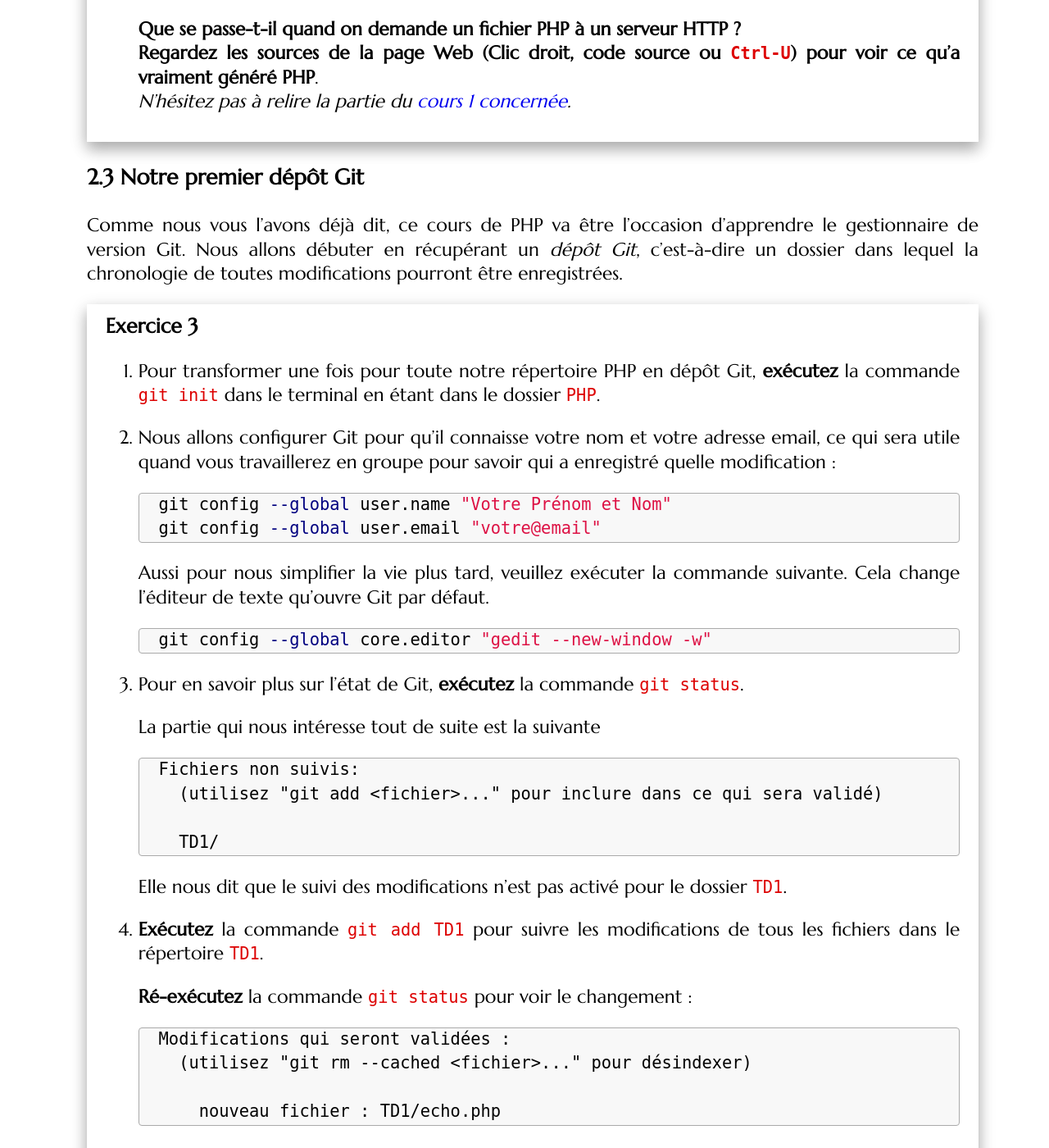
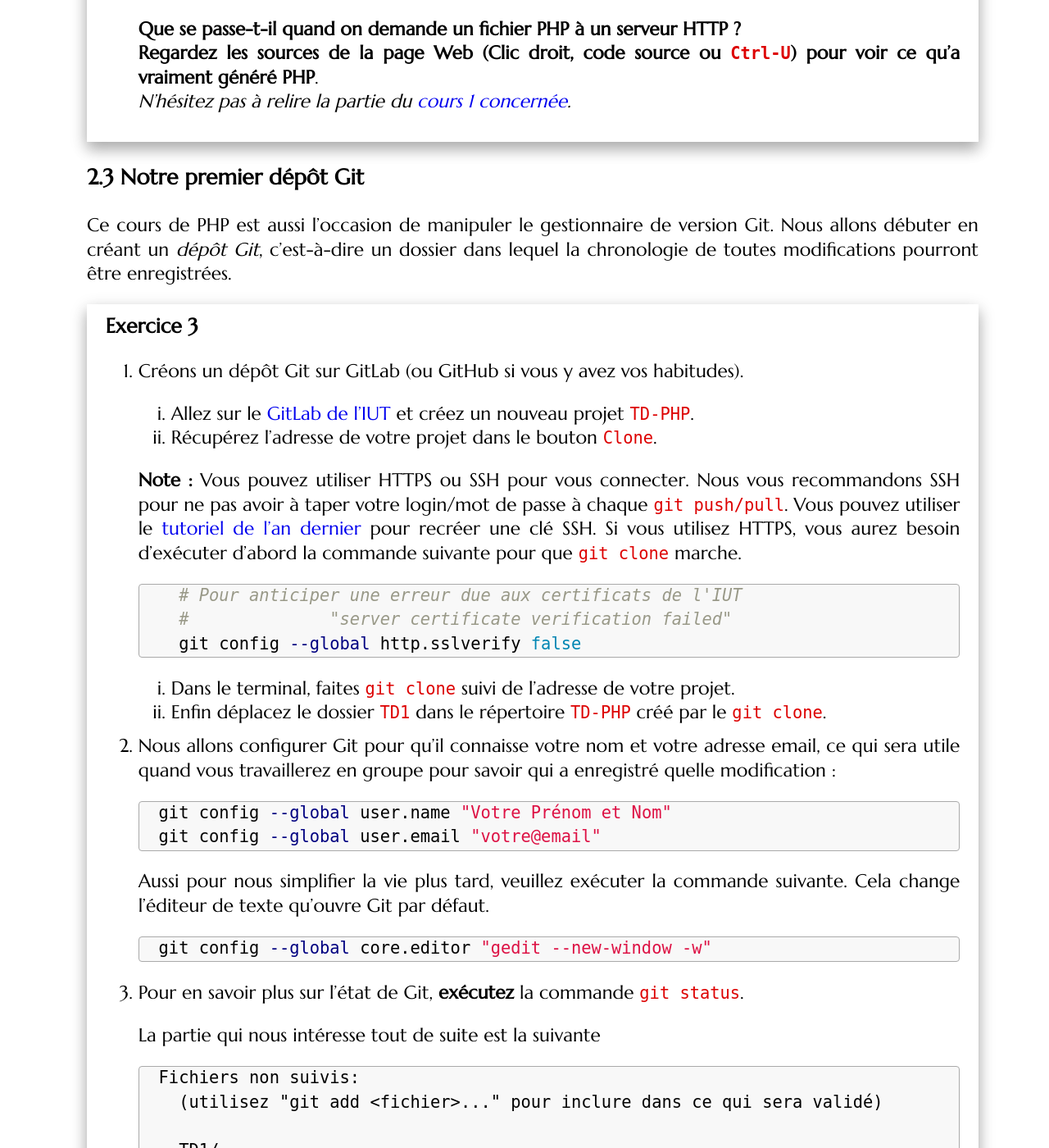
Before and after one commit to romainlebreton/R3.01-DeveloppementWeb, a Jekyll site: the page built from tutorials/tutorial1.md, in a window 1280 px wide and 1400 px high, scrolled down 3963 px. Shown: the whole window at 82% size. Built offline with Jekyll 4.4.1, drawn with Linux system fonts in a browser that asks for light colours; some web fonts are replaced.

Commit message:
TD1 : GitLab pour commencer

````diff
--- a/tutorials/tutorial1.md
+++ b/tutorials/tutorial1.md
@@ -180,15 +180,40 @@ fichiers OU de façon équivalente avec une URL en `file://` comme :
 
 ### Notre premier dépôt Git
 
-Comme nous vous l'avons déjà dit, ce cours de PHP va être l'occasion d'apprendre
-le gestionnaire de version Git. Nous allons débuter en récupérant un *dépôt
-Git*, c'est-à-dire un dossier dans lequel la chronologie de toutes modifications
-pourront être enregistrées.
+Ce cours de PHP est aussi l'occasion de manipuler le gestionnaire de version
+Git. Nous allons débuter en créant un *dépôt Git*, c'est-à-dire un dossier
+dans lequel la chronologie de toutes modifications pourront être enregistrées.
 
 <div class="exercise">
 
-1. Pour transformer une fois pour toute notre répertoire PHP en dépôt Git,
-   **exécutez** la commande `git init` dans le terminal en étant dans le dossier `PHP`.
+<!-- 1. Pour transformer une fois pour toute notre répertoire PHP en dépôt Git, -->
+<!--    **exécutez** la commande `git init` dans le terminal en étant dans le dossier `PHP`. -->
+
+1. Créons un dépôt Git sur GitLab (ou GitHub si vous y avez vos habitudes).
+
+   1. Allez sur le [GitLab de
+   l'IUT](https://gitlabinfo.iutmontp.univ-montp2.fr/) et créez un nouveau
+   projet `TD-PHP`.
+   1. Récupérez l'adresse de votre projet dans le bouton `Clone`.
+
+   **Note :** Vous pouvez utiliser HTTPS ou SSH pour vous connecter. Nous vous
+   recommandons SSH pour ne pas avoir à taper votre login/mot de passe à chaque
+   `git push/pull`. Vous pouvez utiliser le [tutoriel de l'an
+   dernier](https://gitlabinfo.iutmontp.univ-montp2.fr/valicov/tutoGit1ereAnnee/blob/master/README.md)
+   pour recréer une clé SSH. Si vous utilisez HTTPS, vous aurez besoin
+   d'exécuter d'abord la commande suivante pour que `git clone` marche.
+
+     ```bash
+	 # Pour anticiper une erreur due aux certificats de l'IUT
+	 #              "server certificate verification failed"
+	 git config --global http.sslverify false
+     ```
+
+   1. Dans le terminal, faites `git clone` suivi de l'adresse de votre
+   projet.
+   1. Enfin déplacez le dossier `TD1` dans le répertoire `TD-PHP` créé par le `git
+   clone`.
+
 
 1. Nous allons configurer Git pour qu'il connaisse votre nom et votre adresse
    email, ce qui sera utile quand vous travaillerez en groupe pour savoir qui a
````
